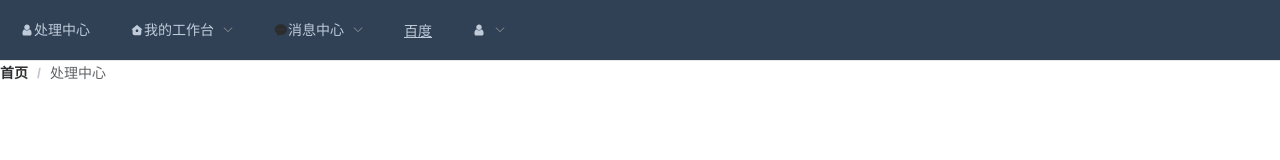
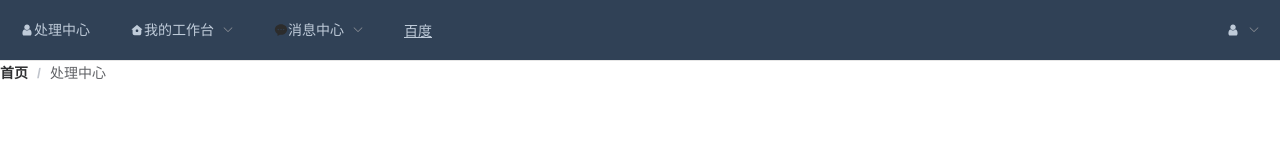
Before and after one commit to gjguanjie/chocolate-old, a Vue app: page /#/home in a window 1280 px wide. Shown: the top 160 px of the page. Built offline with nearby package versions, Linux system fonts and the light colour scheme; sample sign-in values are in the browser's storage.

Commit message:
菜单 用户信息右对齐

```diff
--- a/src/views/layout/NavBar.vue
+++ b/src/views/layout/NavBar.vue
@@ -24,9 +24,9 @@
           <el-menu-item v-for="item in navTree" :index="item.index" :key="item.name">{{item.name}}</el-menu-item>
         </el-submenu>
         <el-menu-item index="4"><a href="https://www.baidu.com" target="_blank">百度</a></el-menu-item>
-        <el-submenu index="5" class="pull-right">
+        <el-submenu index="5" style="float:right">
           <template slot="title"><svg-icon icon-class="user"/></template>
-          <el-menu-item index="#/home" >首页</el-menu-item>
+          <el-menu-item index="/home" >首页</el-menu-item>
           <el-menu-item index="#" @click="logout">退出</el-menu-item>
         </el-submenu>
       </el-menu>
```
